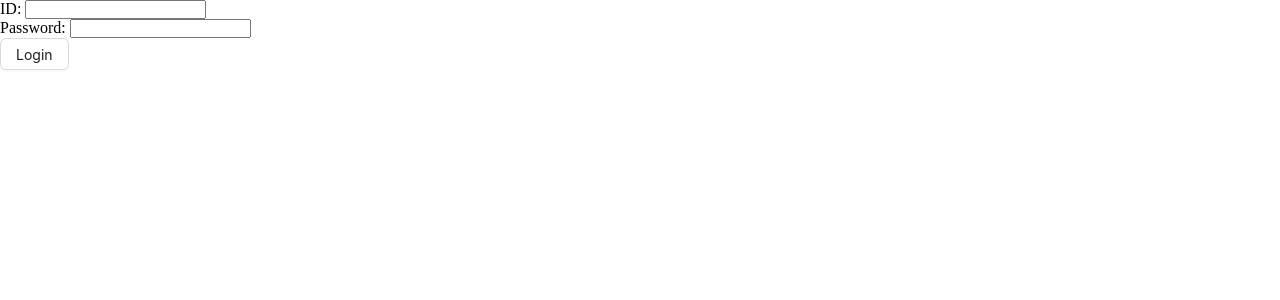
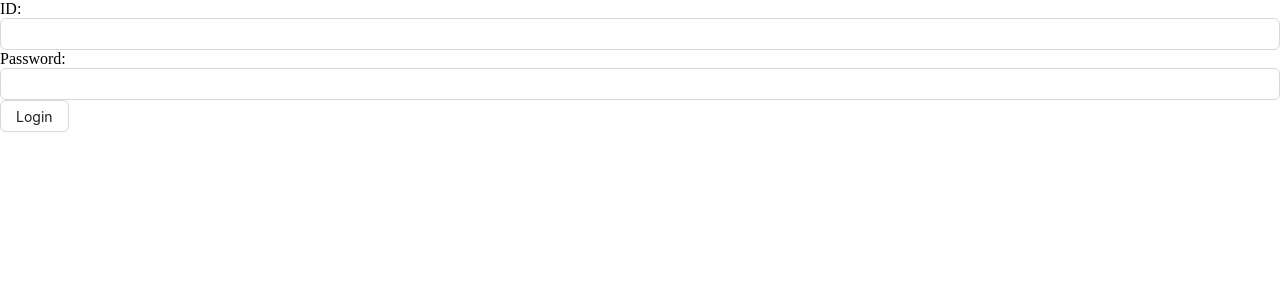
Before and after one commit to rakib8680/ph-university-client, a React (Vite) app: page /login in a window 1280 px wide. Shown: the top 300 px of the page. Built offline with nearby package versions, Linux system fonts and the light colour scheme.

Commit message:
Refactor PHInput component to use antd Input and react-hook-form Controller

```diff
--- a/src/components/form/PHInput.tsx
+++ b/src/components/form/PHInput.tsx
@@ -1,11 +1,14 @@
-import { useFormContext } from "react-hook-form";
+import { Input } from "antd";
+import { Controller } from "react-hook-form";
 
 const PHInput = ({ type, name, label }) => {
-  const { register } = useFormContext();
   return (
     <>
       {label ? <label htmlFor={label}>{label}: </label> : null}
-      <input type={type} id={name} {...register(name)} />
+      <Controller
+        name={name}
+        render={({ field }) => <Input type={type} id={name} {...field} />}
+      />
     </>
   );
 };
```
